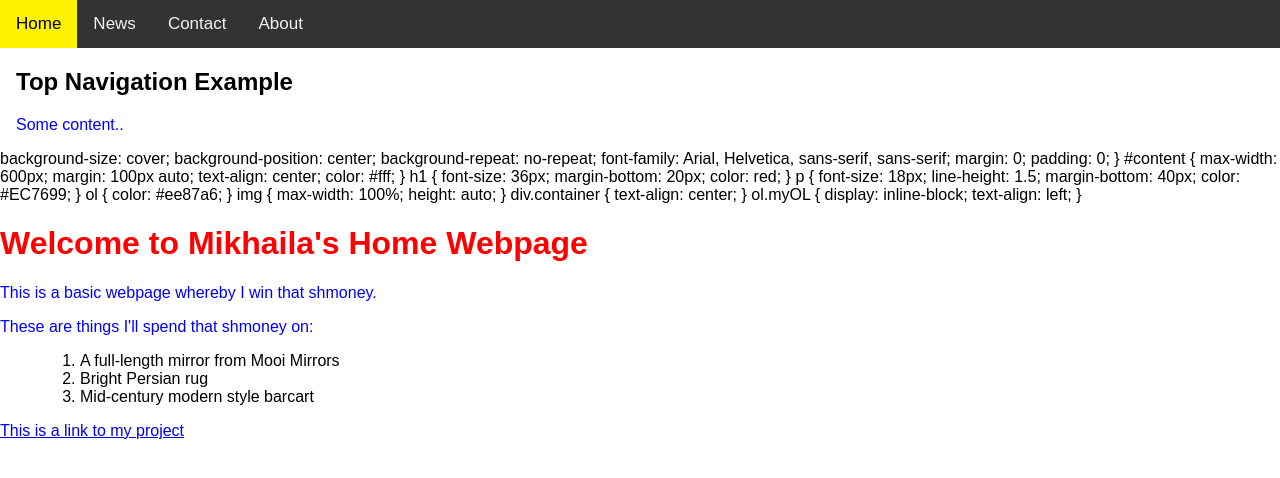
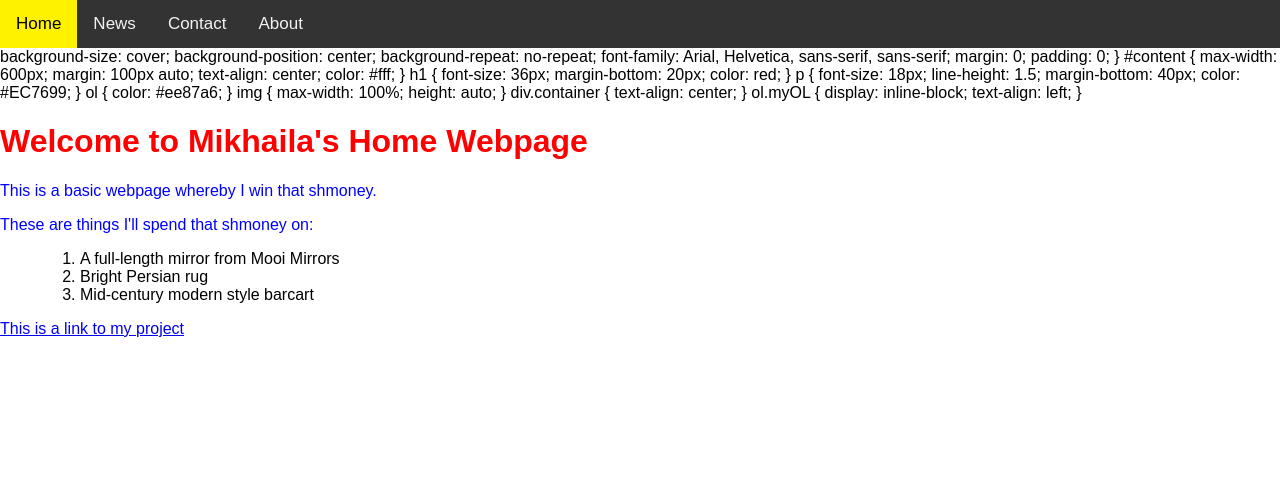
Before and after one commit to meowkhaila/meowkhaila.github.io, a plain HTML site: page index.html in a window 1280 px wide. Drawn offline with Linux system fonts and the light colour scheme.

Commit message:
Update index.html

```diff
--- a/index.html
+++ b/index.html
@@ -23,7 +23,7 @@
 }
 
 .topnav a:hover {
-  background-color: #ddd;
+  background-color: #A4A3A3;
   color: black;
 }
 
@@ -42,10 +42,6 @@
   <a href="#about">About</a>
 </div>
 
-<div style="padding-left:16px">
-  <h2>Top Navigation Example</h2>
-  <p>Some content..</p>
-</div>
 
       background-size: cover;
       background-position: center;
```
